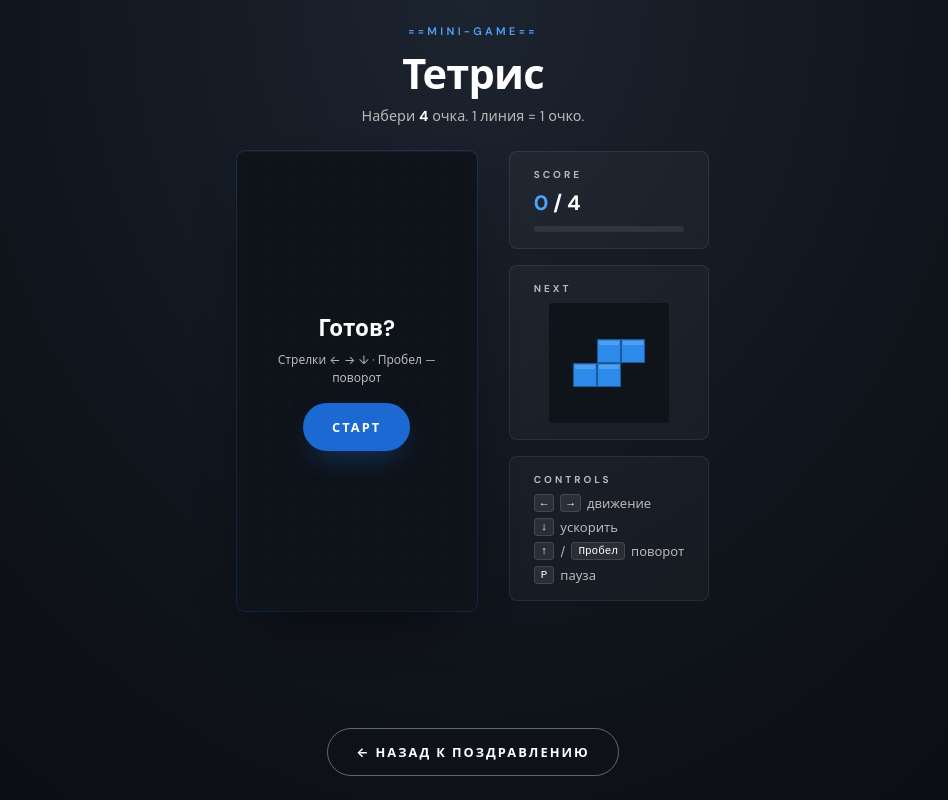
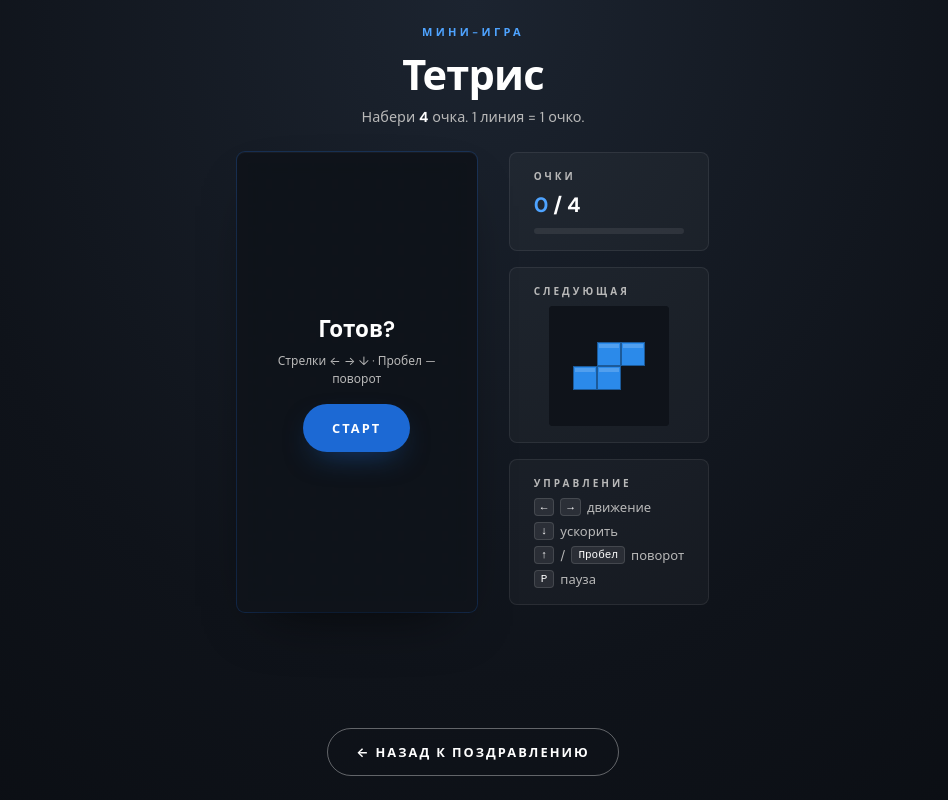
Before and after one commit to vsc-progr/newoedr, a plain HTML site: page tetris.html in a window 1280 px wide. Shown: the whole page, without its empty margins (167-1115 px from the left). Drawn offline with Linux system fonts and the light colour scheme.

Commit message:
Add files via upload

```diff
--- a/tetris.html
+++ b/tetris.html
@@ -21,7 +21,7 @@
   </div>
 
   <header class="tetris-header">
-    <div class="eyebrow eyebrow-blue">==MINI-GAME==</div>
+    <div class="eyebrow eyebrow-blue">Мини-игра</div>
     <h1 class="tetris-title">Тетрис</h1>
     <p class="tetris-sub">
       Набери <strong>4</strong> очка. 1 линия = 1 очко.
@@ -44,18 +44,18 @@
 
     <aside class="tetris-side">
       <div class="score-card">
-        <div class="score-eyebrow">SCORE</div>
+        <div class="score-eyebrow">Очки</div>
         <div class="score-value"><span id="scoreVal">0</span> / 4</div>
         <div class="score-bar"><div class="score-bar-fill" id="scoreBar"></div></div>
       </div>
 
       <div class="next-card">
-        <div class="score-eyebrow">NEXT</div>
+        <div class="score-eyebrow">Следующая</div>
         <canvas id="nextCanvas" width="120" height="120"></canvas>
       </div>
 
       <div class="controls-card">
-        <div class="score-eyebrow">CONTROLS</div>
+        <div class="score-eyebrow">Управление</div>
         <ul class="controls-list">
           <li><kbd>←</kbd><kbd>→</kbd> движение</li>
           <li><kbd>↓</kbd> ускорить</li>
@@ -66,7 +66,6 @@
     </aside>
   </main>
 
-  <!-- Кнопки ВСЕГДА видны на мобиле — фиксированы внизу -->
   <div class="touch-controls" id="touchControls">
     <button class="touch-btn touch-left" id="btnLeft" aria-label="Влево">
       <svg viewBox="0 0 24 24" width="26" height="26" fill="none" stroke="currentColor" stroke-width="2" stroke-linecap="round" stroke-linejoin="round">
@@ -105,7 +104,7 @@
 
 <div class="tetris-modal" id="winModal">
   <div class="tetris-modal-inner">
-    <div class="eyebrow eyebrow-blue" id="modalEyebrow">SUCCESS</div>
+    <div class="eyebrow eyebrow-blue" id="modalEyebrow">Готово</div>
     <h2 class="tetris-modal-title" id="modalTitle">4 очка набраны!</h2>
     <p class="tetris-modal-sub" id="modalSub">
       Поздравления открыты. Можно продолжать или вернуться.
```
